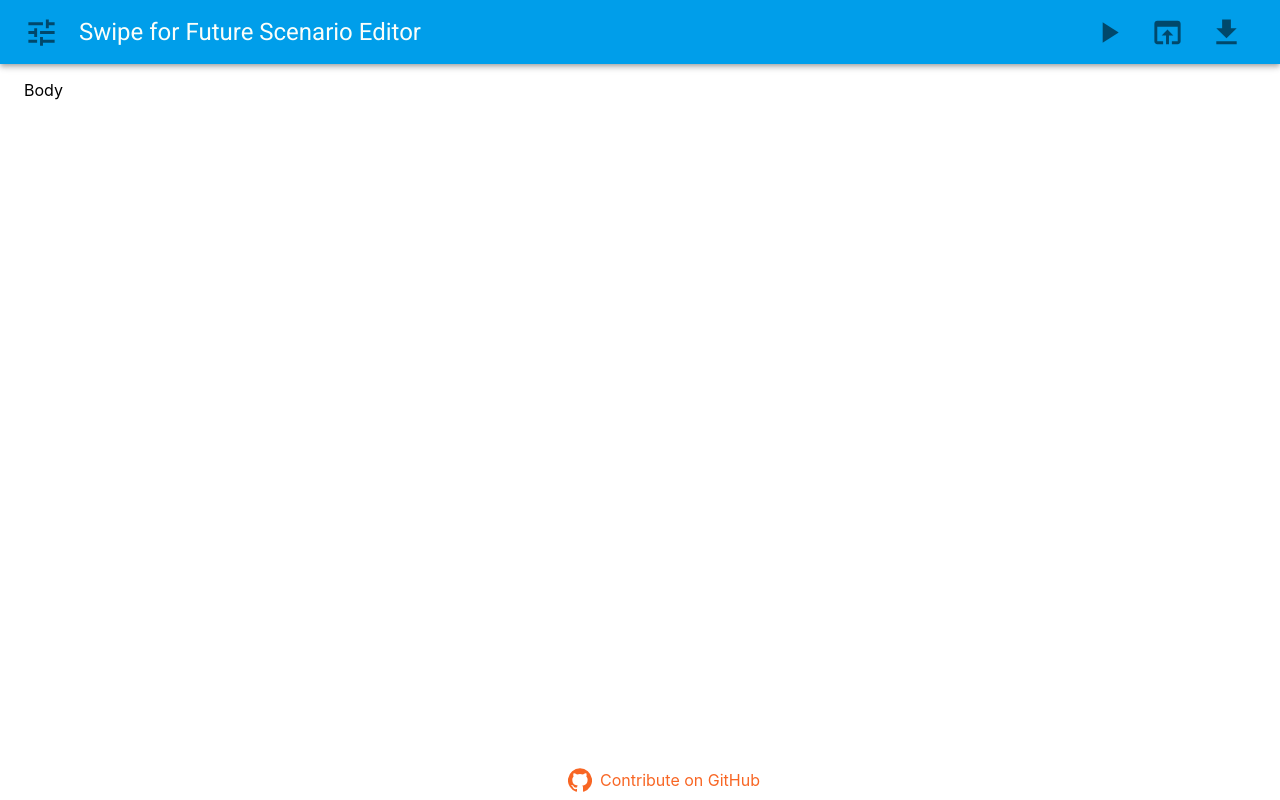
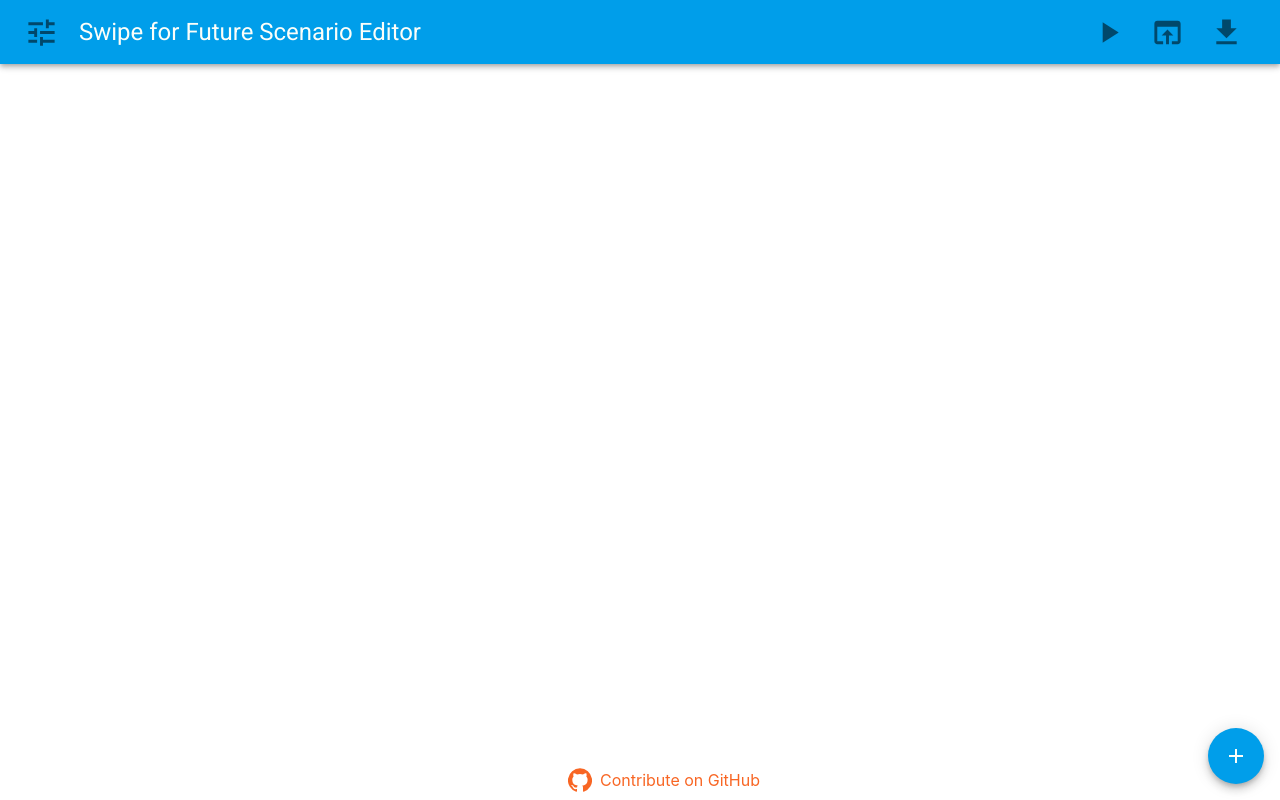
Before and after one commit to Greenheart/swipeforfuture-scenario-editor, a React (Create React App) app: page / in a window 1280 px wide. Built offline with nearby package versions, Linux system fonts and the light colour scheme.

Commit message:
feat(create button): Add FAB with quick create actions

```diff
--- a/package.json
+++ b/package.json
@@ -5,6 +5,7 @@
   "dependencies": {
     "@material-ui/core": "^4.10.2",
     "@material-ui/icons": "^4.9.1",
+    "@material-ui/lab": "^4.0.0-alpha.56",
     "@testing-library/jest-dom": "^4.2.4",
     "@testing-library/react": "^9.3.2",
     "@testing-library/user-event": "^7.1.2",
--- /dev/null
+++ b/src/components/CreateButton.tsx
@@ -0,0 +1,74 @@
+import React from 'react'
+import { makeStyles, createStyles, Theme } from '@material-ui/core/styles'
+import { SpeedDial, SpeedDialIcon, SpeedDialAction } from '@material-ui/lab'
+import { Event, PersonAdd, CameraFront } from '@material-ui/icons'
+
+const useStyles = makeStyles((theme: Theme) =>
+    createStyles({
+        root: {
+            height: 260,
+            transform: 'translateZ(0px)',
+            flexGrow: 1,
+            position: 'fixed',
+            bottom: 0,
+            right: 0,
+        },
+        speedDial: {
+            position: 'absolute',
+            bottom: theme.spacing(2),
+            right: theme.spacing(2),
+        },
+    })
+)
+
+interface CreateAction {
+    icon: JSX.Element
+    name?: string | number
+    onClick: Function
+}
+
+const actions: CreateAction[] = [
+    { icon: <CameraFront />, name: 'Card', onClick() {} },
+    { icon: <Event />, name: 'Event', onClick() {} },
+    { icon: <PersonAdd />, name: 'Character', onClick() {} },
+]
+
+export default function SpeedDialTooltipOpen() {
+    const classes = useStyles()
+    const [open, setOpen] = React.useState(false)
+
+    const handleOpen = () => {
+        setOpen(true)
+    }
+
+    const handleClose = () => {
+        setOpen(false)
+    }
+
+    const handleAction = (action: CreateAction) => () => {
+        action.onClick()
+        setOpen(false)
+    }
+
+    return (
+        <div className={classes.root}>
+            <SpeedDial
+                ariaLabel="SpeedDial tooltip example"
+                className={classes.speedDial}
+                icon={<SpeedDialIcon />}
+                onClose={handleClose}
+                onOpen={handleOpen}
+                open={open}>
+                {actions.map((action) => (
+                    <SpeedDialAction
+                        key={action.name}
+                        icon={action.icon}
+                        tooltipTitle={action.name}
+                        tooltipOpen
+                        onClick={handleAction(action)}
+                    />
+                ))}
+            </SpeedDial>
+        </div>
+    )
+}
--- a/src/components/ScenarioEditor.tsx
+++ b/src/components/ScenarioEditor.tsx
@@ -3,13 +3,14 @@ import { Container } from '@material-ui/core'
 
 import Header from './Header'
 import Footer from './Footer'
+import CreateButton from './CreateButton'
 
 const ScenarioEditor = () => {
     return (
         <>
             <Header />
             <Container maxWidth="xl">
-                <p>Body</p>
+                <CreateButton />
                 <Footer />
             </Container>
         </>
```
Also changed, not shown: 1 other file (tests, documents, lock files or other folders).
